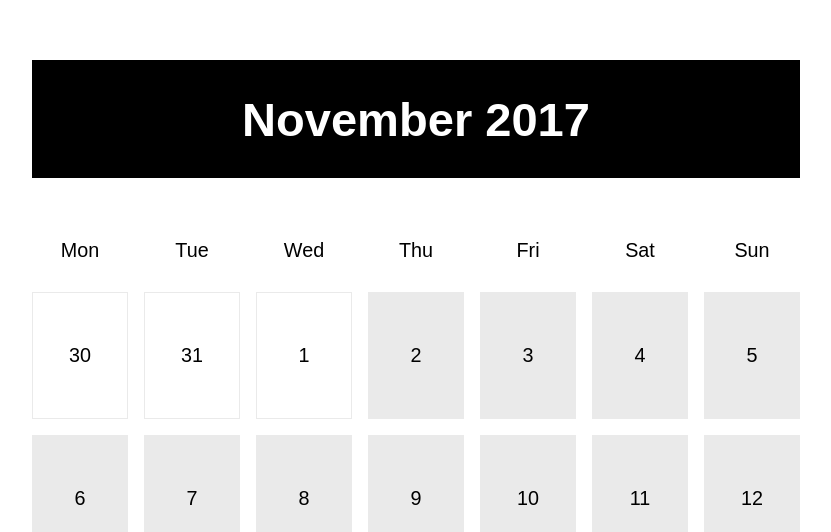
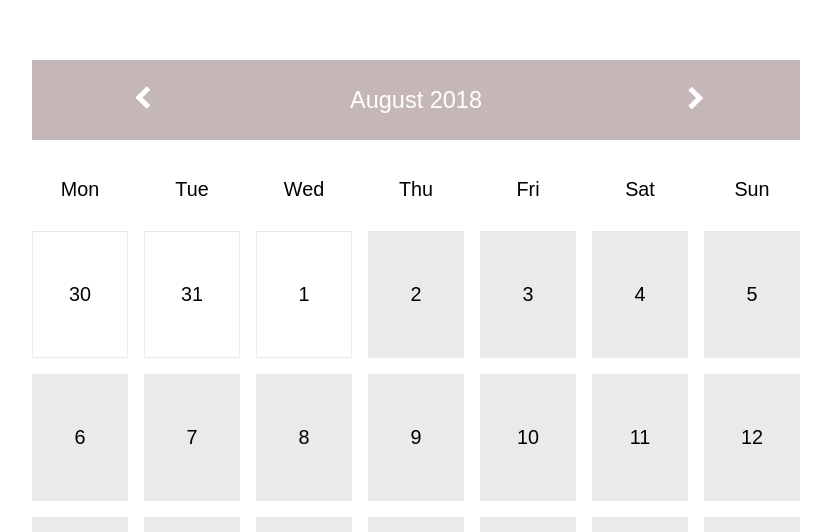
Before and after one commit to AndreyKonovalenko/goals, a React app: page / in a window 1280 px wide. Shown: the part 268-800 px from the top of the page, without its empty margins (224-1055 px from the left). Built offline with nearby package versions, Linux system fonts and the light colour scheme.

Commit message:
Added Calendar header with shevrons

```diff
--- a/src/components/CalendarCssTricks/CalendarCssTricks.css
+++ b/src/components/CalendarCssTricks/CalendarCssTricks.css
@@ -1,15 +1,47 @@
 
-header {
+.Header {
     display: flex;
     align-items: center;
     font-size: calc(16px + (26 - 16) * ((100vw - 300px) / (1600 - 300)));
-    justify-content: center;
-    margin-bottom: 2em;
-    background: #000;
+    justify-content: space-around;
+    margin-bottom: 1em;
+    background: rgb(197, 183, 183);
     color: #fff;
     min-height: 10vh;
     text-align: center;
+    cursor: pointer;
 }
+
+.HeaderTitle {
+    flex-grow: 1;
+}
+
+.ChevronLeft::before, .ChevronRight:before {
+    border-style: solid;
+	border-width: 0.25em 0.25em 0 0;
+	content: '';
+	display: inline-block;
+	height: 0.45em;
+	left: 0.15em;
+	position: relative;
+	top: 0.15em;
+	transform: rotate(-45deg);
+	vertical-align: top;
+	width: 0.45em;
+}
+
+.ChevronLeft:before {
+    flex-grow: 3;
+    left: 0.25em;
+    transform: rotate(-135deg);
+
+}
+.ChevronRight:before {
+    flex-grow: 3;
+    left: 0;
+	transform: rotate(45deg);
+}
+
 
 ul {
     display: grid;
--- a/src/components/CalendarCssTricks/CalendarCssTricks.js
+++ b/src/components/CalendarCssTricks/CalendarCssTricks.js
@@ -16,10 +16,38 @@ class CalendarCssTricks extends Component {
 
     screenSizeChandgeHandler = () => {
         const sizeMatched = window.matchMedia('(max-width: 800px)').matches;
-        console.log(sizeMatched);
+    //    console.log(sizeMatched);
         this.setState({screenSize: sizeMatched});
 
     }
+
+    nextMonth = () => {
+        this.setState({
+          currentMonth: dateFns.addMonths(this.state.currentMonth, 1)
+        });
+      };
+
+      prevMonth = () => {
+        this.setState({
+          currentMonth: dateFns.subMonths(this.state.currentMonth, 1)
+        });
+      };
+
+    renderHeader() {
+        const dateFormat = "MMMM YYYY";
+        return (
+            <div className={cssObject.Header}>
+                <div className={cssObject.ChevronLeft} onClick={this.prevMonth}></div>
+                <div className={cssObject.HeadarTitle}>
+                    <span>
+                        {dateFns.format(this.state.currentMonth, dateFormat)}
+                    </span>
+                </div>
+                <div className={cssObject.ChevronRight} onClick={this.nextMonth}></div>
+          </div>
+        );
+      }
+
 
     renderWeekDays(screenSize) {
         const days = [];
@@ -68,9 +96,7 @@ class CalendarCssTricks extends Component {
     render() {
         return (
             <div className={cssObject.Calendar}>
-                <header>
-                    <h1>November 2017</h1>
-                </header>
+                {this.renderHeader()}
                 {this.renderWeekDays(this.state.screenSize)}
                 {this.renderMonthDays()}
             </div>
```
